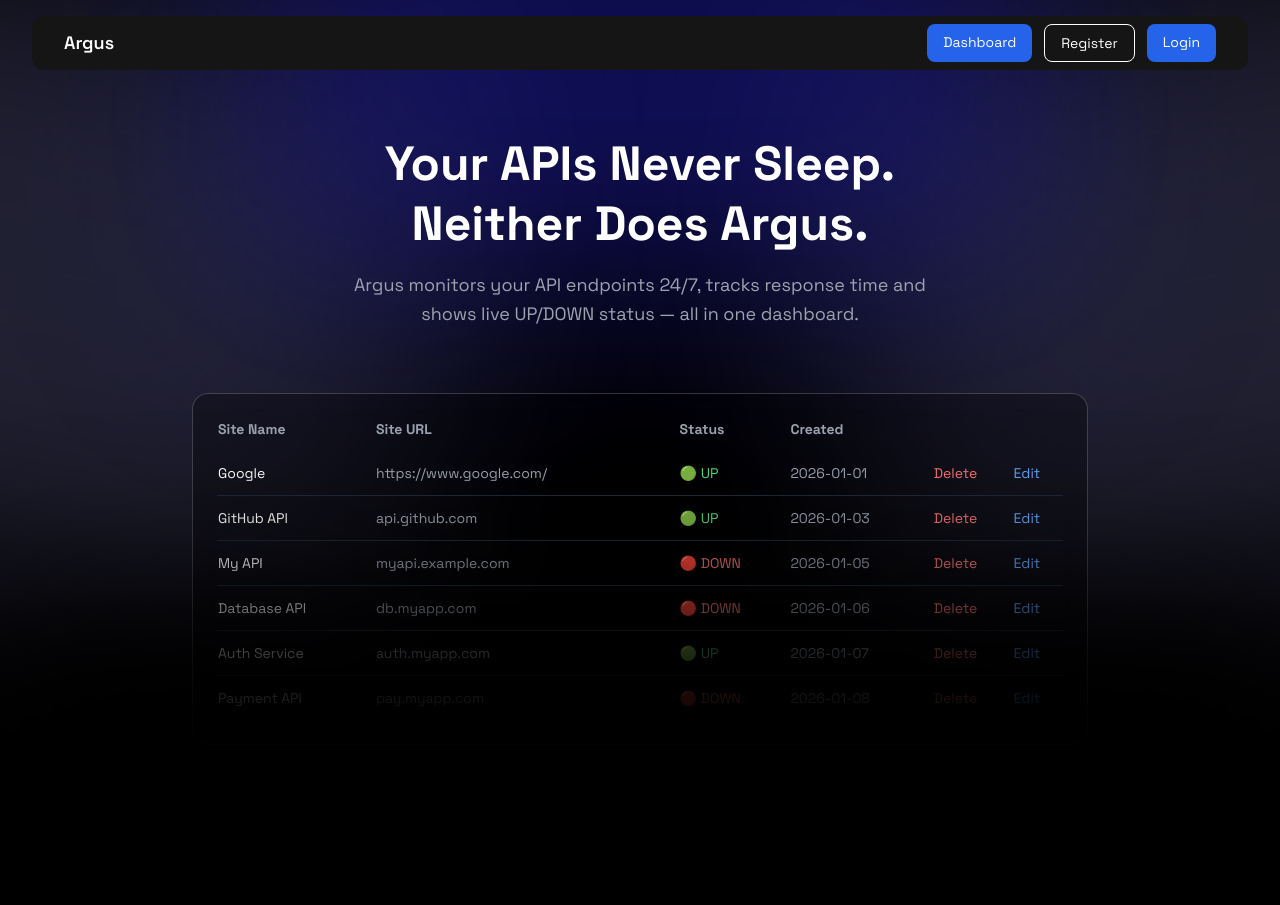
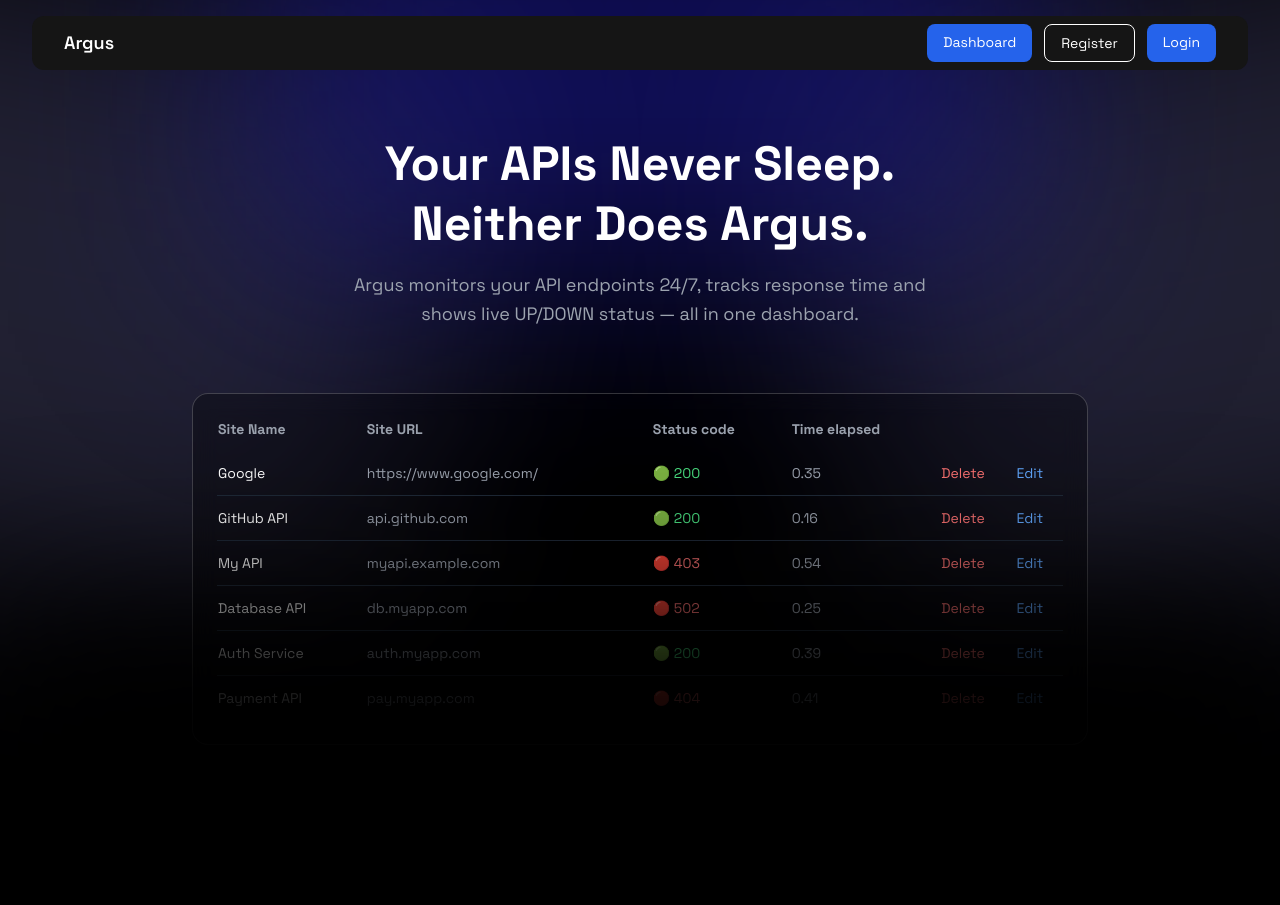
Before and after one commit to harshanrepo/Argus-API-Uptime-Monitor, a Flask app: page / in a window 1280 px wide. Shown: the top 905 px of the page. Run offline with Flask 3, Linux system fonts and the light colour scheme; some libraries are stand-ins or nearby versions.

Commit message:
style: complete dashboard UI with Tailwind CSS and glass effect

```diff
--- a/app.py
+++ b/app.py
@@ -20,9 +20,7 @@ def base():
 
 with app.app_context():
     db.create_all()
-    print("Tables created successfully!")
     scheduler.start(app)
-    print("Scheduler started!")
 
 if __name__ == '__main__':
     app.run(debug=True)
--- a/templates/base.html
+++ b/templates/base.html
@@ -55,8 +55,8 @@
                 <tr class="text-gray-400">
                     <th class="pb-3">Site Name</th>
                     <th class="pb-3">Site URL</th>
-                    <th class="pb-3">Status</th>
-                    <th class="pb-3">Created</th>
+                    <th class="pb-3">Status code</th>
+                    <th class="pb-3">Time elapsed</th>
                     <th class="pb-3"></th>
                     <th class="pb-3"></th>
                 </tr>
@@ -65,48 +65,48 @@
                 <tr class="border-b border-gray-800 hover:bg-gray-800 transition">
                     <td class="py-3">Google</td>
                     <td class="py-3 text-gray-400">https://www.google.com/</td>
-                    <td class="py-3"><span class="text-green-400">🟢 UP</span></td>
-                    <td class="py-3 text-gray-400">2026-01-01</td>
+                    <td class="py-3"><span class="text-green-400">🟢 200</span></td>
+                    <td class="py-3 text-gray-400">0.35</td>
                     <td class="py-3 text-red-400 cursor-pointer">Delete</td>
                     <td class="py-3 text-blue-400 cursor-pointer">Edit</td>
                 </tr>
                 <tr class="border-b border-gray-800 hover:bg-gray-800 transition">
                     <td class="py-3">GitHub API</td>
                     <td class="py-3 text-gray-400">api.github.com</td>
-                    <td class="py-3"><span class="text-green-400">🟢 UP</span></td>
-                    <td class="py-3 text-gray-400">2026-01-03</td>
+                    <td class="py-3"><span class="text-green-400">🟢 200</span></td>
+                    <td class="py-3 text-gray-400">0.16</td>
                     <td class="py-3 text-red-400 cursor-pointer">Delete</td>
                     <td class="py-3 text-blue-400 cursor-pointer">Edit</td>
                 </tr>
                 <tr class="border-b border-gray-800 hover:bg-gray-800 transition">
                     <td class="py-3">My API</td>
                     <td class="py-3 text-gray-400">myapi.example.com</td>
-                    <td class="py-3"><span class="text-red-400">🔴 DOWN</span></td>
-                    <td class="py-3 text-gray-400">2026-01-05</td>
+                    <td class="py-3"><span class="text-red-400">🔴 403</span></td>
+                    <td class="py-3 text-gray-400">0.54</td>
                     <td class="py-3 text-red-400 cursor-pointer">Delete</td>
                     <td class="py-3 text-blue-400 cursor-pointer">Edit</td>
                 </tr>
                 <tr class="border-b border-gray-800 hover:bg-gray-800 transition">
                     <td class="py-3">Database API</td>
                     <td class="py-3 text-gray-400">db.myapp.com</td>
-                    <td class="py-3"><span class="text-red-400">🔴 DOWN</span></td>
-                    <td class="py-3 text-gray-400">2026-01-06</td>
+                    <td class="py-3"><span class="text-red-400">🔴 502</span></td>
+                    <td class="py-3 text-gray-400">0.25</td>
                     <td class="py-3 text-red-400 cursor-pointer">Delete</td>
                     <td class="py-3 text-blue-400 cursor-pointer">Edit</td>
                 </tr>
                 <tr class="border-b border-gray-800 hover:bg-gray-800 transition">
                     <td class="py-3">Auth Service</td>
                     <td class="py-3 text-gray-400">auth.myapp.com</td>
-                    <td class="py-3"><span class="text-green-400">🟢 UP</span></td>
-                    <td class="py-3 text-gray-400">2026-01-07</td>
+                    <td class="py-3"><span class="text-green-400">🟢 200</span></td>
+                    <td class="py-3 text-gray-400">0.39</td>
                     <td class="py-3 text-red-400 cursor-pointer">Delete</td>
                     <td class="py-3 text-blue-400 cursor-pointer">Edit</td>
                 </tr>
                 <tr class="hover:bg-gray-800 transition">
                     <td class="py-3">Payment API</td>
                     <td class="py-3 text-gray-400">pay.myapp.com</td>
-                    <td class="py-3"><span class="text-red-400">🔴 DOWN</span></td>
-                    <td class="py-3 text-gray-400">2026-01-08</td>
+                    <td class="py-3"><span class="text-red-400">🔴 404</span></td>
+                    <td class="py-3 text-gray-400">0.41</td>
                     <td class="py-3 text-red-400 cursor-pointer">Delete</td>
                     <td class="py-3 text-blue-400 cursor-pointer">Edit</td>
                 </tr>
```
